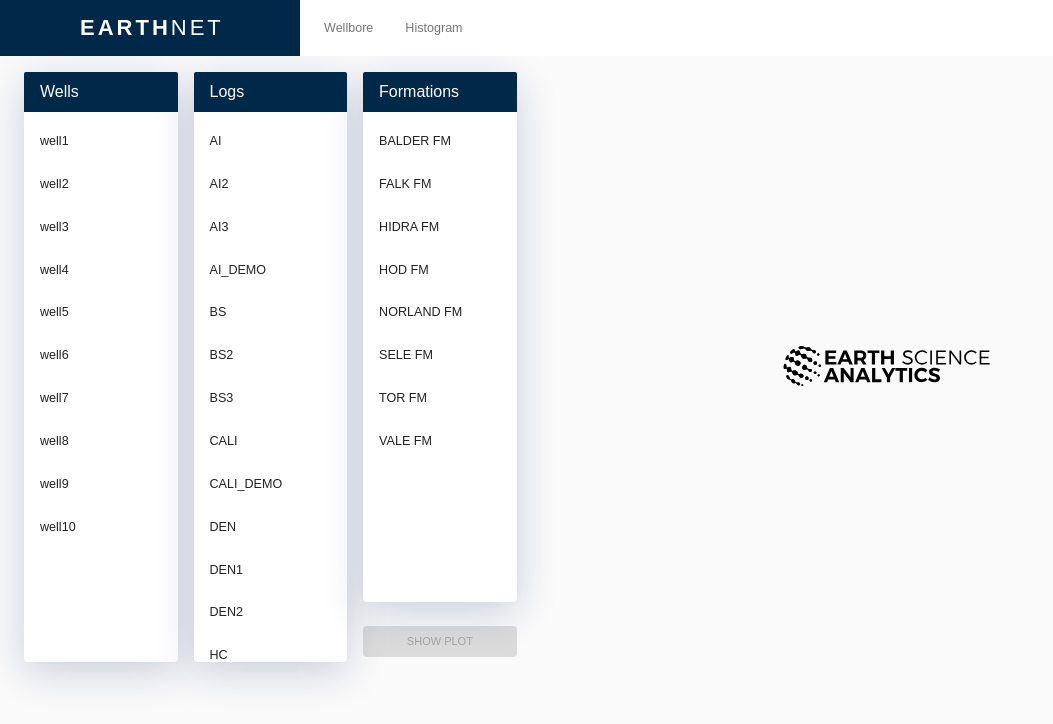
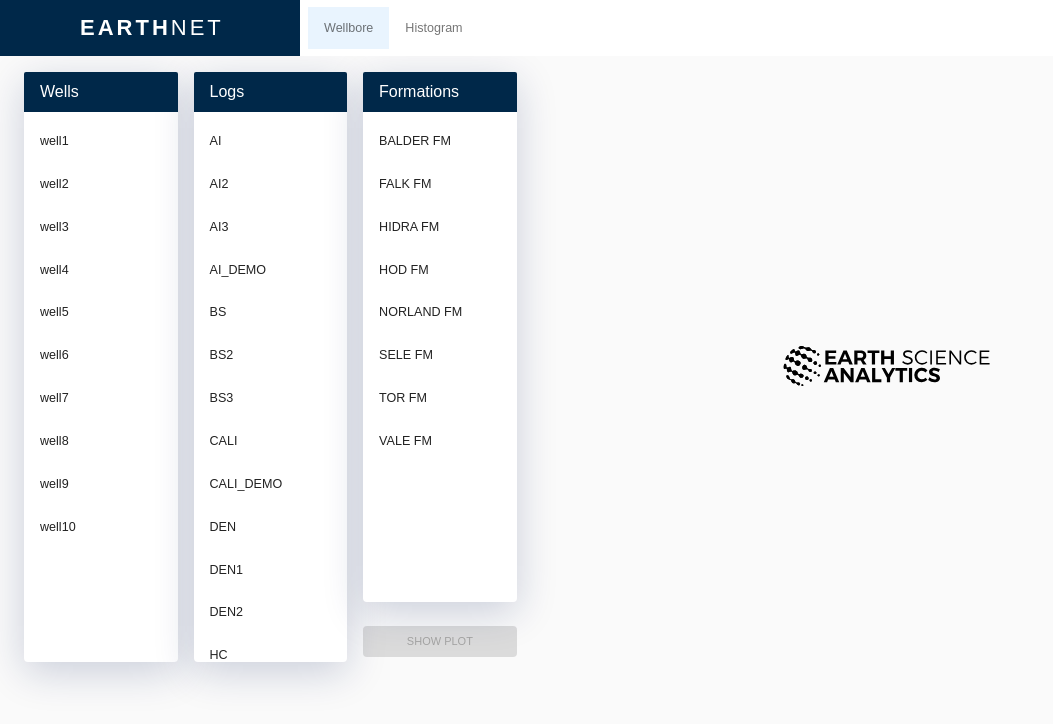
Before and after one commit to AxGa/react-assignment, a React (Create React App) app: page /wellbore in a window 1280 px wide. Shown: the top 724 px of the page, without its empty margins (0-1053 px from the left). Built offline with nearby package versions, Linux system fonts and the light colour scheme; data requests are answered from the project's data file.

Commit message:
Add navbar highlighting

```diff
--- a/src/layouts/Dashboard/components/Topbar/components/NavItem/NavItem.js
+++ b/src/layouts/Dashboard/components/Topbar/components/NavItem/NavItem.js
@@ -3,7 +3,7 @@
 import { makeStyles, ListItem, ListItemText } from '@material-ui/core';
 import classnames from 'classnames';
 import styles from './styles';
-import { Link } from 'react-router-dom';
+import { NavLink } from 'react-router-dom';
 const useStyles = makeStyles(styles);
 
 const NavItem = ({ active, to, title }) => {
@@ -15,7 +15,7 @@
         [classes.navItem]: true,
         [classes.activeListItem]: active
       })}
-      component={Link}
+      component={NavLink}
       to={to}
     >
       <ListItemText classes={{ primary: classes.listItemText }} primary={title} />
--- a/src/layouts/Dashboard/components/Topbar/components/NavItem/styles.js
+++ b/src/layouts/Dashboard/components/Topbar/components/NavItem/styles.js
@@ -6,6 +6,9 @@
     fontWeight: 500,
     textTransform: 'inherit',
     '&:hover': {
+      backgroundColor: theme.palette.default.light
+    },
+    '&.active':{
       backgroundColor: theme.palette.default.light
     }
   },
```
